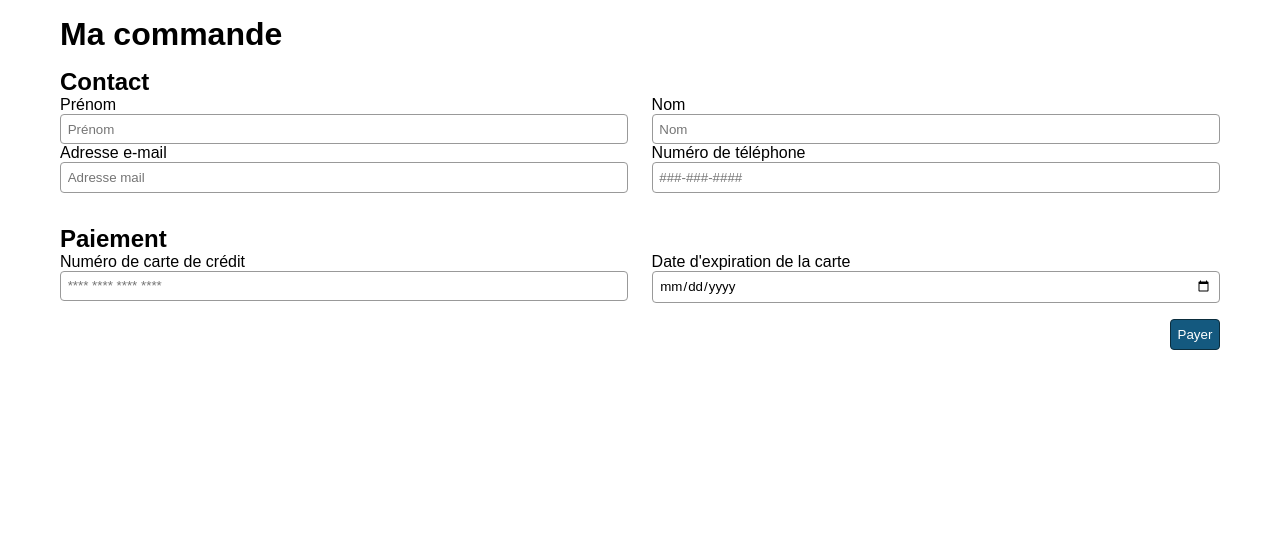
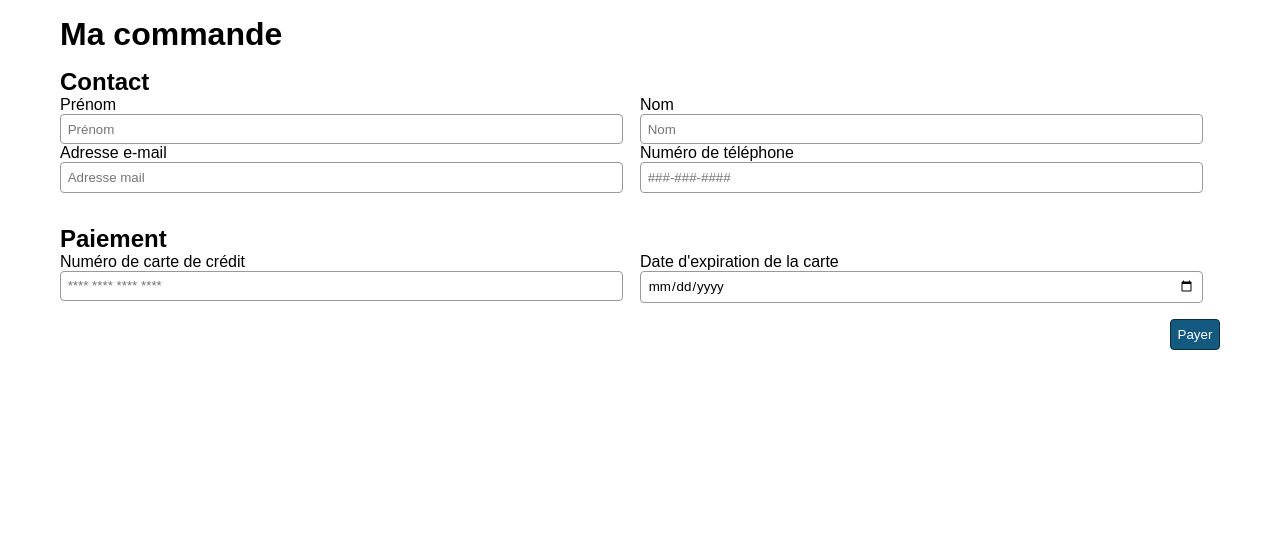
Before and after one commit to paulelian-tabarant/LOG4420-Shopping_website, a web app: file TP1/order.html in a window 1280 px wide. Shown: the part 61-604 px from the top of the page. Run offline with its HTML, style and script files only (its server is not run), Linux system fonts and the light colour scheme; some libraries are stand-ins or nearby versions.

Commit message:
modif taille order

```diff
--- a/TP1/assets/css/style.css
+++ b/TP1/assets/css/style.css
@@ -299,11 +299,11 @@
 	display: block;
 }
 #form-order section div > div input {
-	width: 100%;
+	width: 97%;
 	padding: 0.5em;
 }
 #form-order .col {
-	flex-basis: 49%;
+	flex-basis: 50%;
 }
 #form-order > input {
 	float: right;
```
